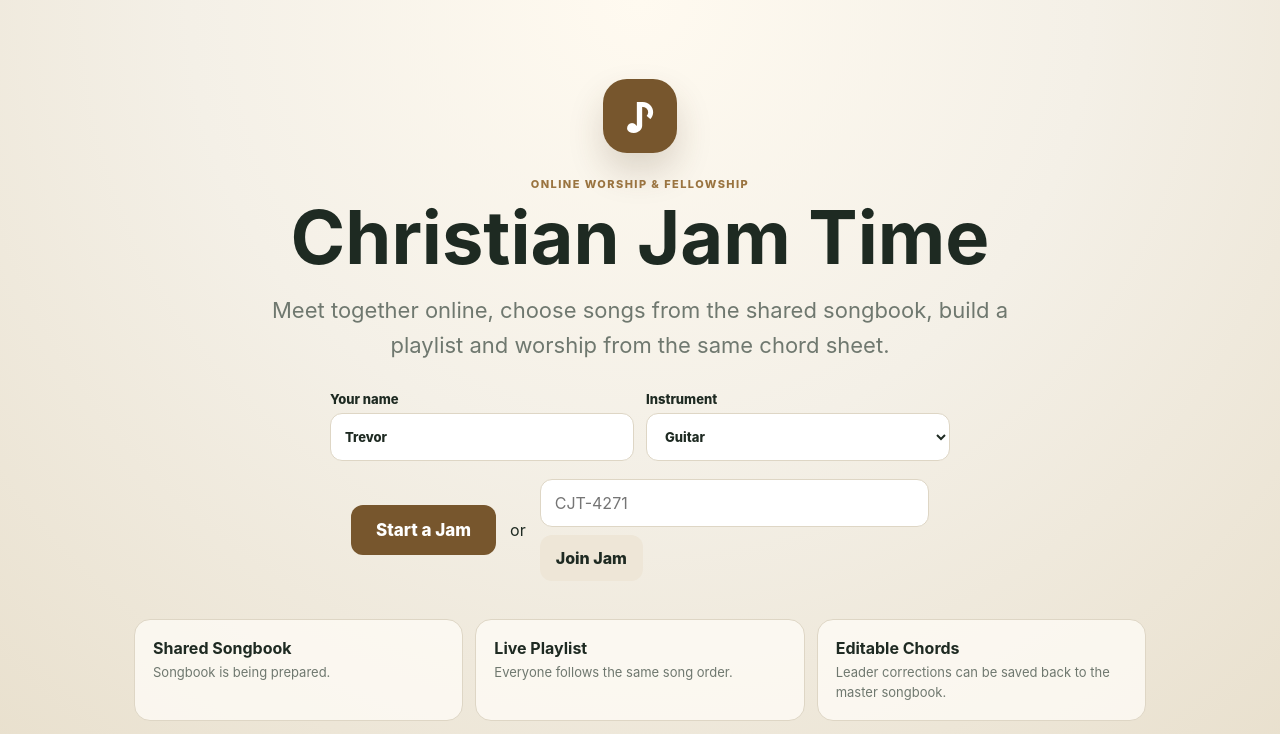
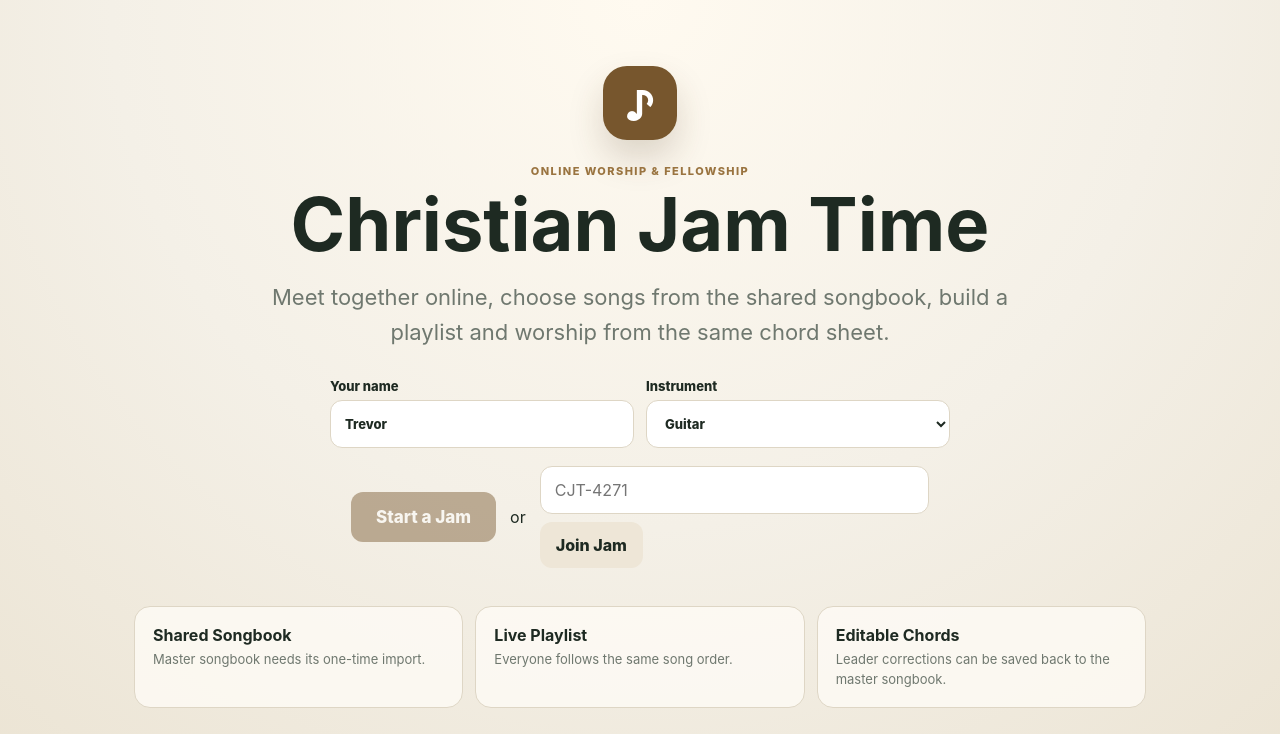
Before and after one commit to trevore777/christian-jam-time, a Next.js app: page / in a window 1280 px wide. Shown: the top 734 px of the page. Built offline with nearby package versions, Linux system fonts and the light colour scheme.

Commit message:
Add one-time master songbook setup panel

```diff
--- a/app/page.js
+++ b/app/page.js
@@ -3,6 +3,7 @@
 import { useEffect, useMemo, useRef, useState } from 'react';
 import LiveVideoPanel from '../components/LiveVideoPanel';
 import ChordSheetEditor from '../components/ChordSheetEditor';
+import SongbookImporter from '../components/SongbookImporter';
 
 const NOTES = ['C','Db','D','Eb','E','F','Gb','G','Ab','A','Bb','B'];
 const INSTRUMENTS = ['Guitar', 'Bass', 'Piano', 'Drums', 'Vocals', 'Other'];
@@ -161,9 +162,10 @@ export default function HomePage() {
       <div className="brandMark">♪</div><p className="eyebrow">ONLINE WORSHIP & FELLOWSHIP</p><h1>Christian Jam Time</h1>
       <p className="lead">Meet together online, choose songs from the shared songbook, build a playlist and worship from the same chord sheet.</p>
       <div className="profileFields"><label>Your name<input value={name} onChange={e => setName(e.target.value)} maxLength={40} /></label><label>Instrument<select value={instrument} onChange={e => setInstrument(e.target.value)}>{INSTRUMENTS.map(item => <option key={item}>{item}</option>)}</select></label></div>
-      <div className="homeActions"><button className="primary large" onClick={createJam} disabled={busy}>{busy ? 'Connecting…' : 'Start a Jam'}</button><span>or</span><form className="joinForm" onSubmit={joinJam}><input aria-label="Jam code" placeholder="CJT-4271" value={joinCode} onChange={e => setJoinCode(e.target.value)} maxLength={8} /><button className="secondary" type="submit" disabled={busy}>{busy ? 'Connecting…' : 'Join Jam'}</button></form></div>
+      <div className="homeActions"><button className="primary large" onClick={createJam} disabled={busy || !songbookReady}>{busy ? 'Connecting…' : 'Start a Jam'}</button><span>or</span><form className="joinForm" onSubmit={joinJam}><input aria-label="Jam code" placeholder="CJT-4271" value={joinCode} onChange={e => setJoinCode(e.target.value)} maxLength={8} /><button className="secondary" type="submit" disabled={busy}>{busy ? 'Connecting…' : 'Join Jam'}</button></form></div>
       {error && <div className="homeError" role="alert">{error}</div>}
-      <div className="featureStrip"><div><b>Shared Songbook</b><span>{songbookReady ? `${songs.length} songs loaded from the master list.` : 'Songbook is being prepared.'}</span></div><div><b>Live Playlist</b><span>Everyone follows the same song order.</span></div><div><b>Editable Chords</b><span>Leader corrections can be saved back to the master songbook.</span></div></div>
+      <div className="featureStrip"><div><b>Shared Songbook</b><span>{songbookReady ? `${songs.length} songs loaded from the master list.` : 'Master songbook needs its one-time import.'}</span></div><div><b>Live Playlist</b><span>Everyone follows the same song order.</span></div><div><b>Editable Chords</b><span>Leader corrections can be saved back to the master songbook.</span></div></div>
+      {!songbookReady && <SongbookImporter onImported={loadSongs} />}
     </section></main>;
   }
 
```
